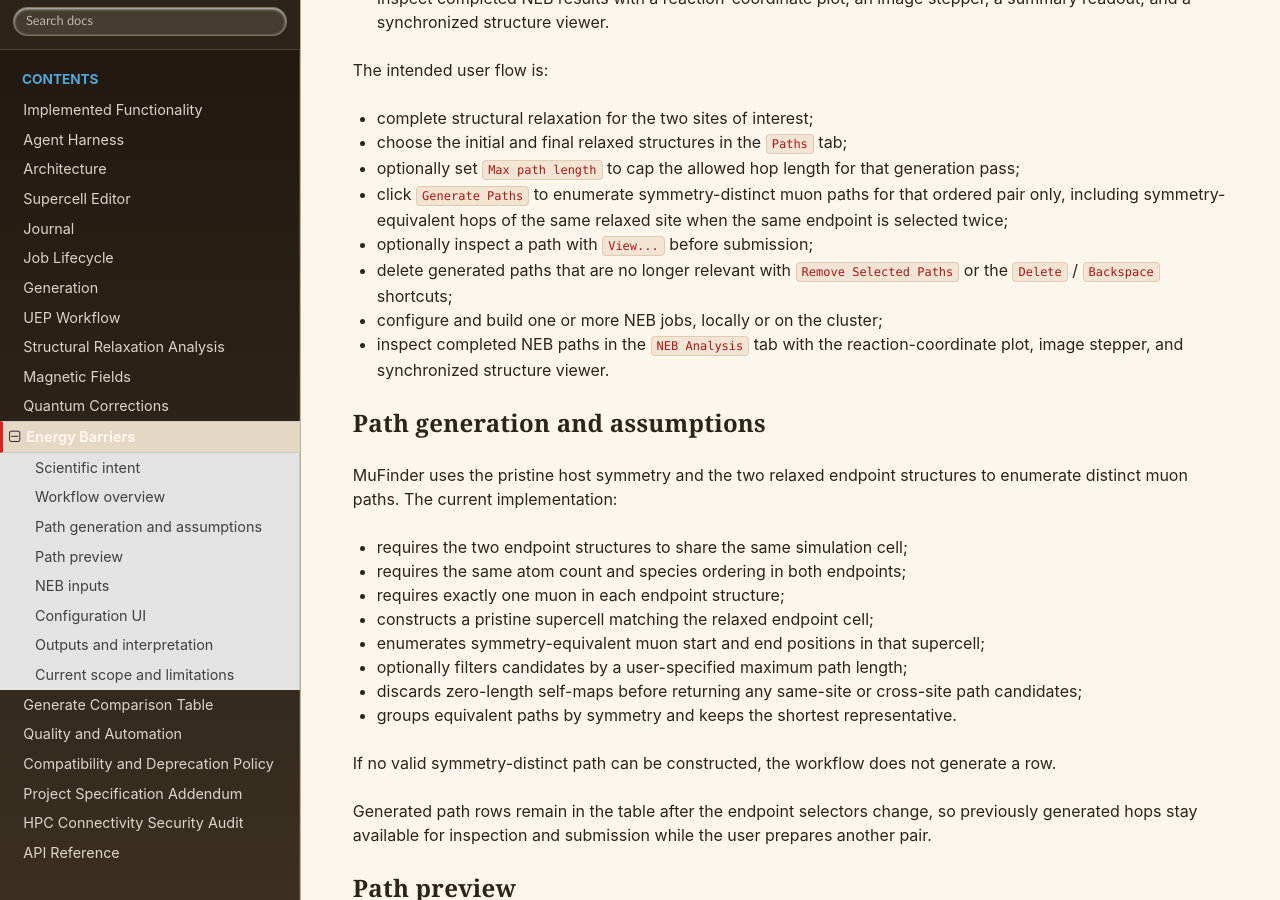
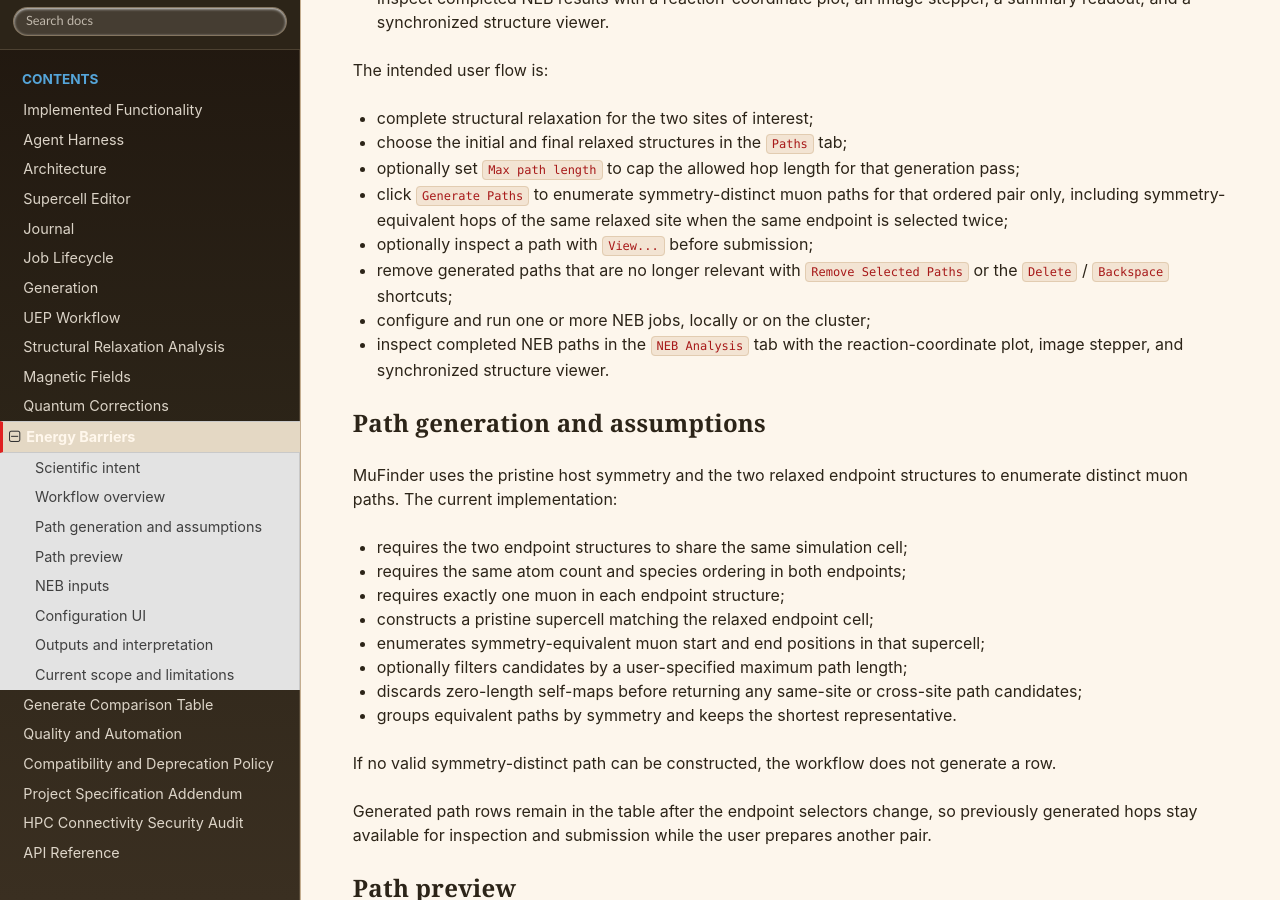
Before and after one commit to BenHuddart/mufinder, a Sphinx documentation site: the page built from docs/energy_barriers.rst, in a window 1280 px wide and 900 px high, scrolled down 829 px. Built offline with Sphinx 7.4.7 and the Read the Docs theme 3.1.0, drawn with Linux system fonts in a browser that asks for light colours.

Commit message:
Align energy-barriers docs verbs with renamed buttons
Co-Authored-By: Claude Fable 5 <noreply@anthropic.com>

```diff
--- a/docs/energy_barriers.rst
+++ b/docs/energy_barriers.rst
@@ -48,9 +48,9 @@ The intended user flow is:
   ordered pair only, including symmetry-equivalent hops of the same relaxed
   site when the same endpoint is selected twice;
 - optionally inspect a path with ``View...`` before submission;
-- delete generated paths that are no longer relevant with ``Remove Selected
+- remove generated paths that are no longer relevant with ``Remove Selected
   Paths`` or the ``Delete`` / ``Backspace`` shortcuts;
-- configure and build one or more NEB jobs, locally or on the cluster;
+- configure and run one or more NEB jobs, locally or on the cluster;
 - inspect completed NEB paths in the ``NEB Analysis`` tab with the
   reaction-coordinate plot, image stepper, and synchronized structure viewer.
 
```
